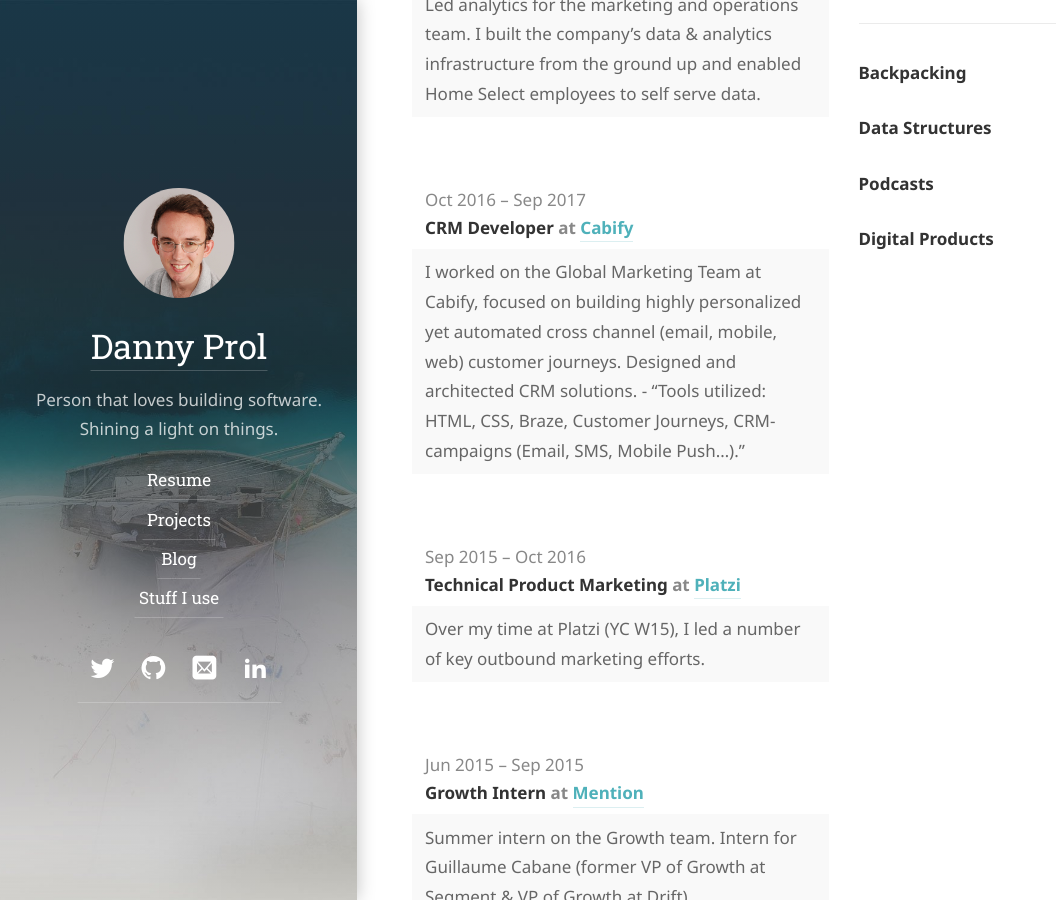
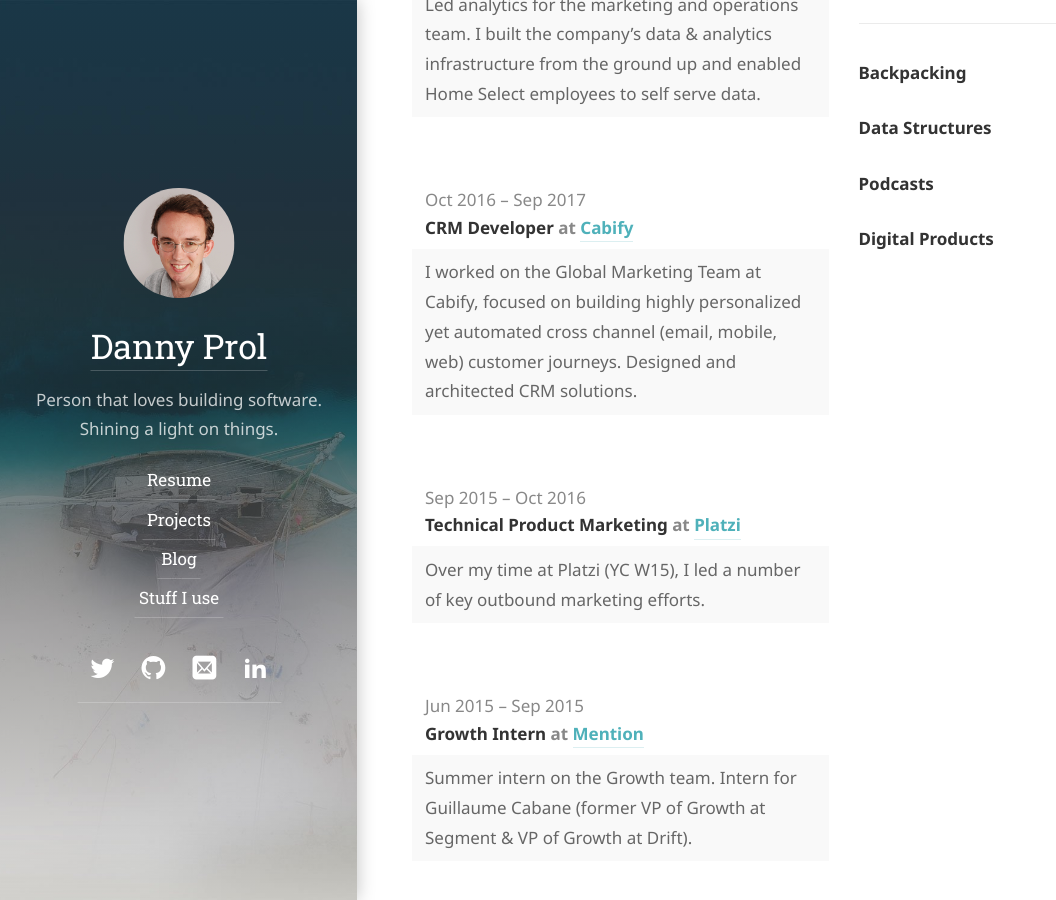
Before and after one commit to dprol/dprol.github.io, a Jekyll site: the page built from resume.md, in a window 1280 px wide and 900 px high, scrolled down 1489 px. Shown: the whole window, without its empty margins (0-1056 px from the left). Built offline with Jekyll 4.4.1, drawn with Linux system fonts in a browser that asks for light colours; some web fonts are replaced.

Commit message:
Update resume.yml

```diff
--- a/_data/resume.yml
+++ b/_data/resume.yml
@@ -56,7 +56,6 @@ work:
     endDate: "2017-09-01"
     summary: >
       I worked on the Global Marketing Team at Cabify, focused on building highly personalized yet automated cross channel (email, mobile, web) customer journeys. Designed and architected CRM solutions.
-      - "Tools utilized: HTML, CSS, Braze, Customer Journeys, CRM-campaigns (Email, SMS, Mobile Push…)."
   - company: "Platzi"
     position: "Technical Product Marketing"
     website: "https://platzi.com/"
```
